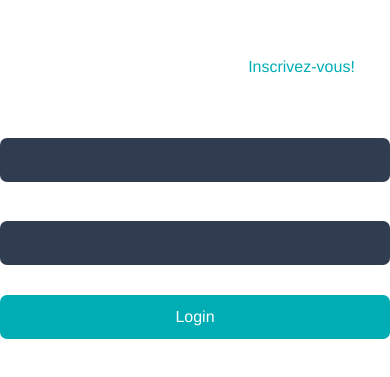
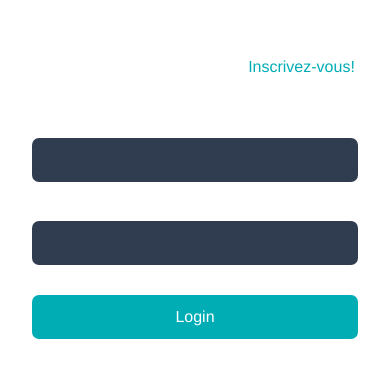
Before and after one commit to PaulineMahut/cinebook, a Vue app in the folder front_cinebook/: page /login in a window 390 px wide. Shown: the part 263-640 px from the top of the page. Built offline with nearby package versions, Linux system fonts and the light colour scheme; no server answers; what vue3-geolocation would draw is missing.

Commit message:
css responsive

```diff
--- a/front_cinebook/src/components/MovieList.vue
+++ b/front_cinebook/src/components/MovieList.vue
@@ -174,6 +174,13 @@ select option {
 @media (max-width: 800px) {
   .search-bar {
     width: fit-content;
+    font-size: 14px;
+  }
+}
+
+@media (max-width: 600px) {
+  .search-bar input {
+    max-width: 100px;
   }
 }
 </style>
--- a/front_cinebook/src/style.css
+++ b/front_cinebook/src/style.css
@@ -97,6 +97,9 @@ h1 {
   justify-content: center;
 }
 
+#appp {
+  margin: 0 5rem;
+}
 
 @media (prefers-color-scheme: light) {
   :root {
@@ -112,3 +115,10 @@ h1 {
     background-color: #f9f9f9;
   }
 }
+
+@media screen and (max-width: 768px) {
+  #appp {
+    margin: 0 2rem;
+  }
+
+}
--- a/front_cinebook/src/views/Dashboard.vue
+++ b/front_cinebook/src/views/Dashboard.vue
@@ -165,6 +165,12 @@ export default {
     padding: 0 10px; /* Réduire encore plus les marges pour les petits écrans */
     margin-top: 20px;
   }
+
+  .shortcuts .shortcut {
+    width: 60px;
+    height: 60px;
+    border-radius: 80px;
+  }
 }
 .notification-success {
   background-color: #d4edda; /* Vert clair pour les notifications de succès */
--- a/front_cinebook/src/views/Notifications.vue
+++ b/front_cinebook/src/views/Notifications.vue
@@ -208,7 +208,6 @@ export default {
 <style>
 
 .container-page-notification {
-  margin: 0 5em;
   margin-top: 50px;
 }
 
--- a/front_cinebook/src/views/Profile.vue
+++ b/front_cinebook/src/views/Profile.vue
@@ -168,15 +168,13 @@ export default {
   cursor: pointer;
 }
 
-.profile-page-container {
-  margin: 0 5em;
-}
 
 .profile-container {
   display: flex;
   flex-direction: column;
   align-items: center;
   margin-top: 50px;
+  margin-bottom: 100px;
 }
 
 .profile-card {
```
